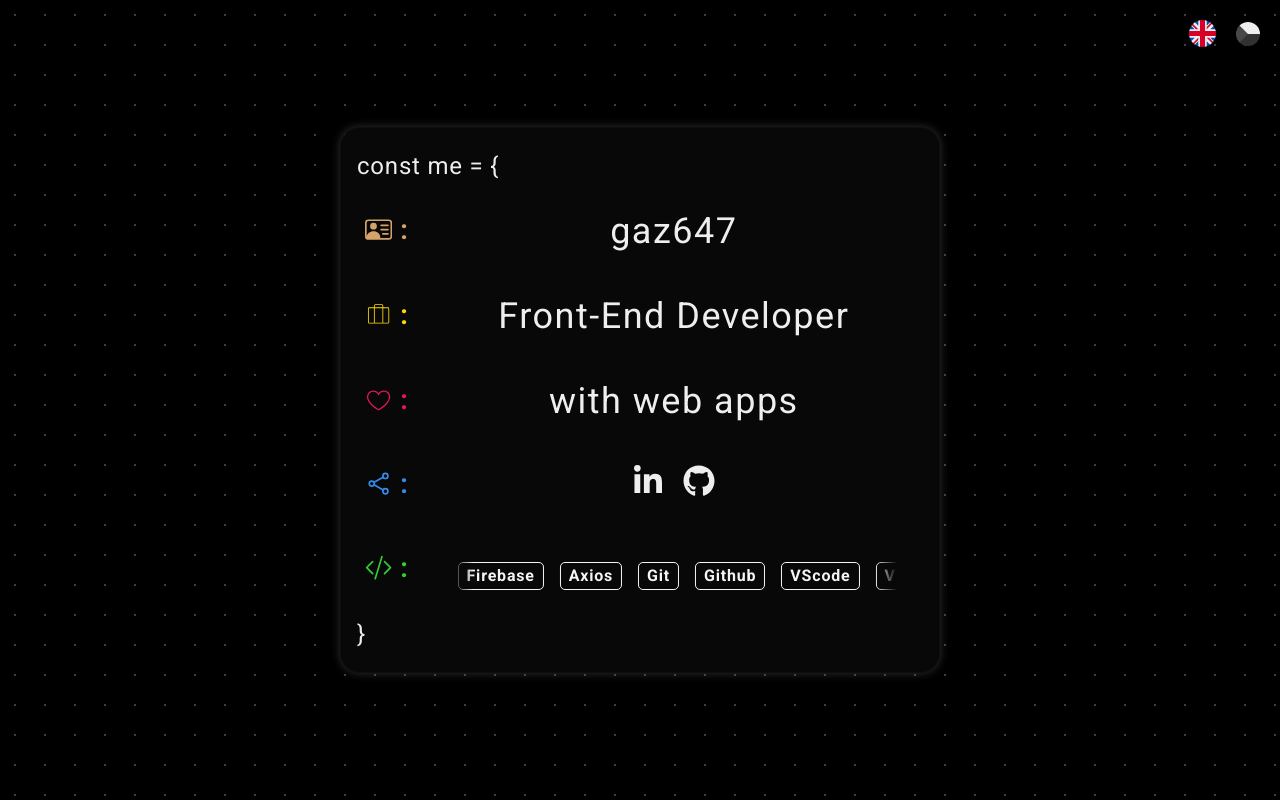
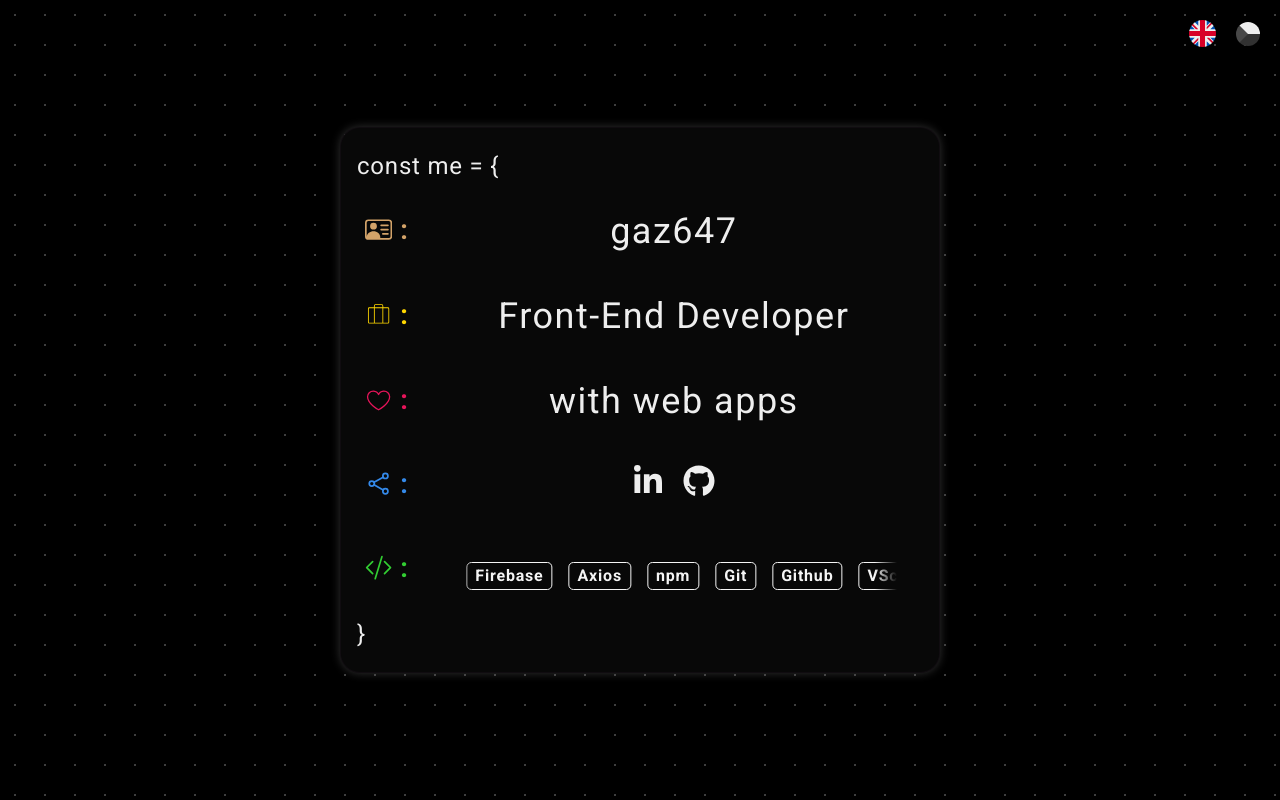
Before and after one commit to gaz647/gaz647, a React (Vite) app: page / in a window 1280 px wide. Shown: the top 800 px of the page. Built offline with nearby package versions, Linux system fonts and the light colour scheme.

Commit message:
do stacku přidáno npm

```diff
--- a/src/pages/AboutMe.tsx
+++ b/src/pages/AboutMe.tsx
@@ -18,6 +18,7 @@ const AboutMe = ({ language }: { language: string }) => {
     "Redux-Toolkit",
     "Firebase",
     "Axios",
+    "npm",
     "Git",
     "Github",
     "VScode",
@@ -35,6 +36,7 @@ const AboutMe = ({ language }: { language: string }) => {
     "Redux-Toolkit",
     "Firebase",
     "Axios",
+    "npm",
     "Git",
     "Github",
     "VScode",
```
Also changed, not shown: 1 other file (tests, documents, lock files or other folders).
